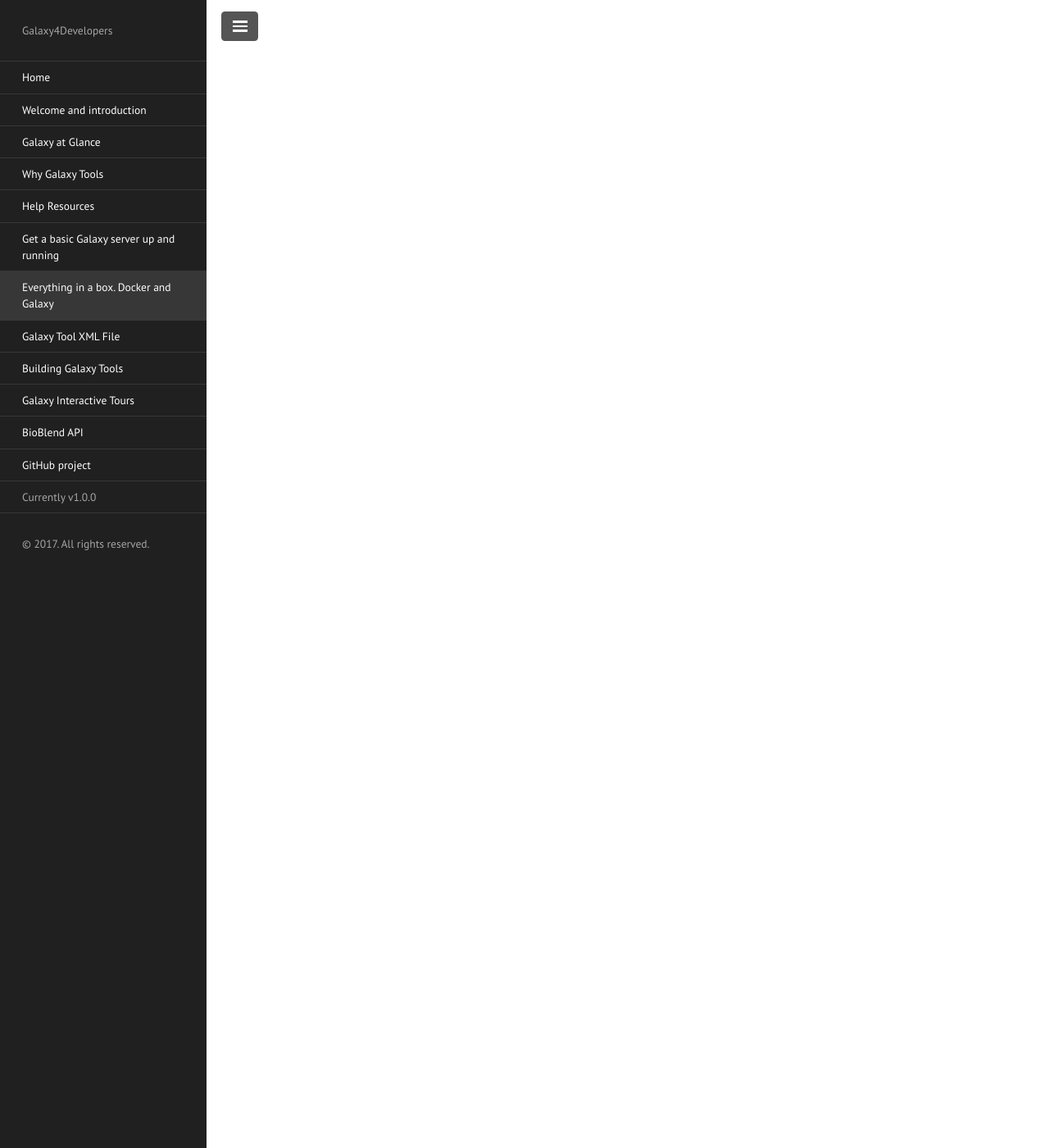
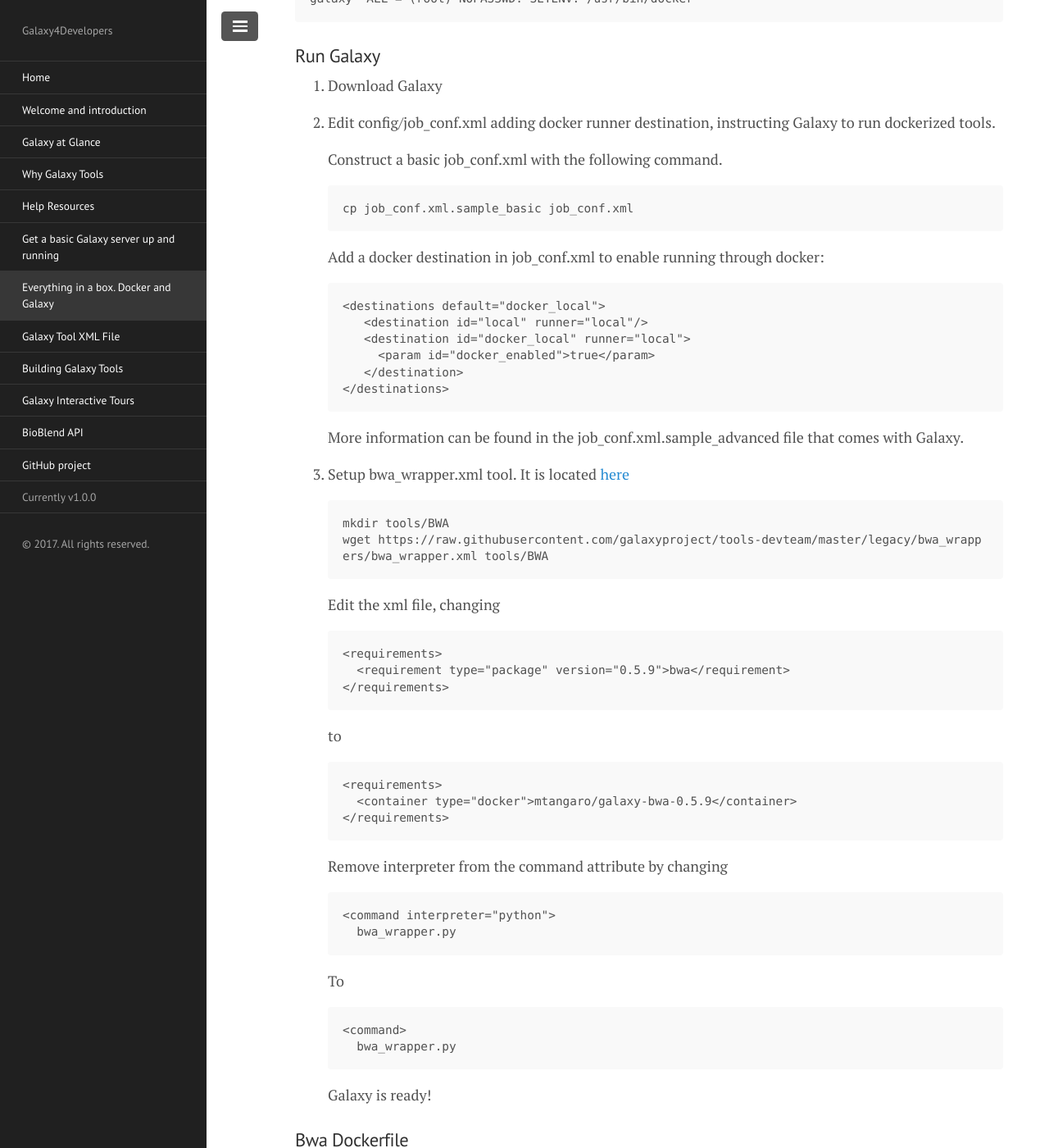
Before and after one commit to crs4/Galaxy4Developers, a Jekyll site: the page built from lectures/06.docker.md, in a window 1280 px wide and 1400 px high, scrolled down 15089 px. Shown: the whole window at 82% size. Built offline with Jekyll 4.4.1, drawn with Linux system fonts in a browser that asks for light colours; nearby versions of some CDN libraries; some of the changed text lies outside the part shown.

Commit message:
add docker tool section

````diff
--- a/lectures/06.docker.md
+++ b/lectures/06.docker.md
@@ -439,6 +439,121 @@ Tools that are already included in the Tool Shed, can be installed to customize
 
 Docker is a method for wrapping up a tool along with all of it's dependencies into a single container which can be distrubted with the help of Docker-Hub. A method to run docker based tools was added to Galaxy with [this pull request](https://bitbucket.org/galaxy/galaxy-central/pull-request/401/allow-tools-and-deployers-to-specify/diff).
 
+### Prerequisites: enable docker to run using sudo without a password
+
+Add docker runner to sudoers file (replace galaxy with the username you are running galaxy under):
+```
+galaxy  ALL = (root) NOPASSWD: SETENV: /usr/bin/docker
+```
+
+### Run Galaxy
+
+1. Download Galaxy
+
+2. Edit config/job_conf.xml adding docker runner destination, instructing Galaxy to run dockerized tools.
+
+   Construct a basic job_conf.xml with the following command.
+   ```
+   cp job_conf.xml.sample_basic job_conf.xml
+   ```
+   Add a docker destination in job_conf.xml to enable running through docker:
+   ```
+   <destinations default="docker_local">
+      <destination id="local" runner="local"/>
+      <destination id="docker_local" runner="local">
+        <param id="docker_enabled">true</param>
+      </destination>
+   </destinations>
+   ```
+   More information can be found in the job_conf.xml.sample_advanced file that comes with Galaxy.
+
+3. Setup bwa_wrapper.xml tool. It is located [here](https://raw.githubusercontent.com/galaxyproject/tools-devteam/master/legacy/bwa_wrappers/bwa_wrapper.xml)
+
+   ```
+   mkdir tools/BWA
+   wget https://raw.githubusercontent.com/galaxyproject/tools-devteam/master/legacy/bwa_wrappers/bwa_wrapper.xml tools/BWA
+   ```
+
+   Edit the xml file, changing
+   ```
+   <requirements>
+     <requirement type="package" version="0.5.9">bwa</requirement>
+   </requirements>
+   ```
+   to
+   ```
+   <requirements>
+     <container type="docker">mtangaro/galaxy-bwa-0.5.9</container>
+   </requirements>
+   ```
+
+   Remove interpreter from the command attribute by changing
+   ```
+   <command interpreter="python">
+     bwa_wrapper.py
+   ```
+   To
+   ```
+   <command>
+     bwa_wrapper.py
+   ```
+   Galaxy is ready!
+
+### Bwa Dockerfile
+
+Bwa-galaxy Dockerfile is available [here](https://github.com/mtangaro/galaxy-bwa-0.5.9)
+Docker Hub image [here](https://hub.docker.com/r/mtangaro/galaxy-bwa-0.5.9/)
+```
+sudo docker pull mtangaro/galaxy-bwa-0.5.9
+
+```
+
+Dockerfile:
+```
+FROM ubuntu:14.04
+
+RUN apt-get -y update
+RUN apt-get install -y make build-essential zlib1g-dev python git
+
+### install bwa
+ADD https://github.com/lh3/bwa/archive/0.5.9.tar.gz /tmp/bwa.tar.gz
+WORKDIR /tmp
+RUN tar xvzf /tmp/bwa.tar.gz \
+      && cd /tmp/bwa-0.5.9 \
+      && make \
+      && ln -s /tmp/bwa-0.5.9/bwa /usr/bin/
+
+### get bwa wrapper
+RUN mkdir /tmp/bwa
+WORKDIR /tmp/bwa
+RUN git clone https://github.com/galaxyproject/tools-devteam.git bwa_deps
+RUN cp bwa_deps/legacy/bwa_wrappers/bwa_wrapper.py /usr/bin/bwa_wrapper.py
+RUN chmod a+x /usr/bin/bwa_wrapper.py
+```
+
+### Hands On! (4)
+
+1. Everything is already available [here](https://github.com/mtangaro/galaxy). Clone Galaxy repository fork, which includes all modified files:
+   ```
+   git clone https://github.com/mtangaro/galaxy.git
+   cd galaxy
+   git checkout Galaxy4Developers
+   ./run.sh
+   ```
+
+2. Load Input files from here: [link](https://zenodo.org/record/61377#.WVJFyq0lGJL)
+
+   [Reference file](https://zenodo.org/record/61377/files/hg19_chr8.fa) - fasta datatype
+   [Forward](https://zenodo.org/record/61377/files/proband_R1.fq) - fastqsanger datatype
+   [Reverse ](https://zenodo.org/record/61377/files/proband_R2.fq) - fastqsanger datatype
+
+
+
+
+3. Run bwa job:
+
+
+
 ## References
 
 [Docker documentation](https://docs.docker.com/)
````
Also changed, not shown: other parts of lectures/06.docker.md (+1 -1 lines).
